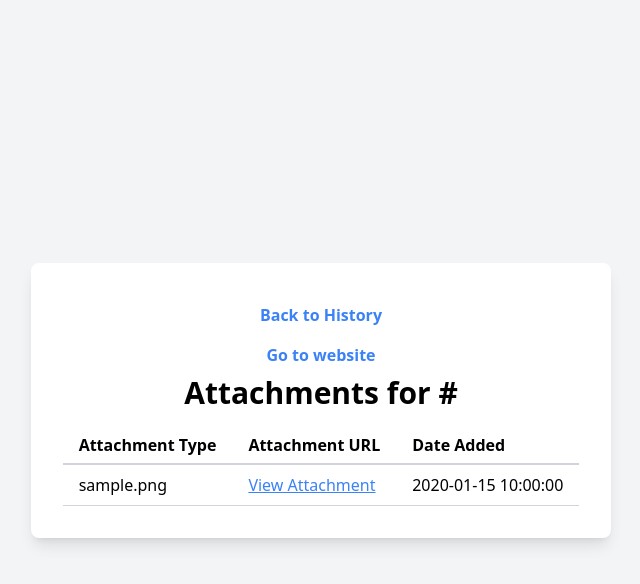
After one commit to Web2AI/WebScraper-W2A, a Flask app: a page that uses src/templates/attachment.html in a window 1280 px wide. The commit adds this page. Shown: the top 584 px of the page, without its empty margins (319-959 px from the left). Run offline with Flask 3, Linux system fonts and the light colour scheme; tables that the repository leaves empty hold one stand-in row (values such as "Sample post"); parts of the project's set-up code (start-up, migrations or seed data) failed here and were passed over; some libraries are stand-ins or nearby versions.

Commit message:
Add frontend to the attachment database Format code

```diff
--- a/src/business/scraper/pipelines/save_attachments_to_db_pipeline.py
+++ b/src/business/scraper/pipelines/save_attachments_to_db_pipeline.py
@@ -14,7 +14,11 @@ class SaveAttachmentsToDBPipeline:
                 for attachment in item["attachments_meta"]:
 
                     # Check if the attachment already exists in the database
-                    existing_item = db.session.query(Attachment).filter_by(attachment_url=attachment["url"]).first()
+                    existing_item = (
+                        db.session.query(Attachment)
+                        .filter_by(attachment_url=attachment["url"])
+                        .first()
+                    )
 
                     if not existing_item:
                         db_attachment = item.attachment_model(attachment)
--- a/src/business/scraper/spiders/pcss.py
+++ b/src/business/scraper/spiders/pcss.py
@@ -99,13 +99,12 @@ class PcssSpider(scrapy.Spider):
 
         return CommonTagsFilter().filter(scraped_html, context_html)
 
-
     def extract_attachments(self, site_url, soup):
         """Extract images, videos, and other attachments from the page."""
 
         logger.debug(f"Extracting attachments from {site_url}")
 
-        #TODO - add list of possible attachments
+        # TODO - add list of possible attachments
 
         attachments_meta = []
 
--- a/src/models.py
+++ b/src/models.py
@@ -20,7 +20,7 @@ class Attachment(db.Model):  # type: ignore
     # At this stage an artificial key is used.
 
     id = db.Column(db.Integer, primary_key=True, autoincrement=True)
-    url = db.Column(db.String(255))      # TODO: add foreign key
+    url = db.Column(db.String(255), db.ForeignKey("site.url"))
     attachment_type = db.Column(db.String(255))
     attachment_content = db.Column(db.LargeBinary)
     attachment_url = db.Column(db.String(255))
--- a/src/routes.py
+++ b/src/routes.py
@@ -1,10 +1,11 @@
+from urllib.parse import unquote
 from flask import Blueprint
 from flask import current_app as app
 from flask import jsonify, render_template, request
 
 from business.scraper.scrapy_runner import ScrapyRunner
 from log_utils import configure_logger
-from models import Site
+from models import Attachment, Site
 
 logger = configure_logger()
 
@@ -46,3 +47,20 @@ def scrape():
     except Exception as e:
         logger.exception("An exception occurred during scraping")
         return jsonify({"error": str(e)}), 500
+
+
+@main.route("/attachment")
+def attachment():
+
+    # Get the url
+    url = request.args.get("url")
+    if not url:
+        return "URL parameter is missing.", 400
+
+    # Decode the URL if necessary
+    decoded_url = unquote(url)
+
+    # Get attachments for the given URL from the database
+    attachments = Attachment.query.filter_by(url=decoded_url).all()
+
+    return render_template("attachment.html", url=decoded_url, attachments=attachments)
--- /dev/null
+++ b/src/templates/attachment.html
@@ -0,0 +1,61 @@
+{% extends "base.html" %} {% block title %}Attachments for {{ url }}{% endblock
+%} {% block content %}
+<div class="bg-white shadow-lg rounded-lg p-8 w-max-content">
+  <a
+    href="{{ url_for('main.history') }}"
+    class="block w-full bg-white text-blue-500 font-semibold py-2 rounded-lg hover:bg-gray-100 transition duration-200 text-center"
+  >
+    Back to History
+  </a>
+  <a
+    href="{{ 'https://' + url }}"
+    target="_blank"
+    class="block w-full bg-white text-blue-500 font-semibold py-2 rounded-lg hover:bg-gray-100 transition duration-200 text-center"
+  >
+    Go to website
+  </a>
+  <h1 class="text-3xl font-bold text-center mb-4">Attachments for {{ url }}</h1>
+  <table class="min-w-full bg-white">
+    <thead>
+      <tr>
+        <th
+          class="py-2 px-4 border-b-2 border-gray-300 text-left leading-tight"
+        >
+          Attachment Type
+        </th>
+        <th
+          class="py-2 px-4 border-b-2 border-gray-300 text-left leading-tight"
+        >
+          Attachment URL
+        </th>
+        <th
+          class="py-2 px-4 border-b-2 border-gray-300 text-left leading-tight"
+        >
+          Date Added
+        </th>
+      </tr>
+    </thead>
+    <tbody>
+      {% for attachment in attachments %}
+      <tr>
+        <td class="py-2 px-4 border-b border-gray-300">
+          {{ attachment.attachment_type }}
+        </td>
+        <td class="py-2 px-4 border-b border-gray-300">
+          <a
+            href="{{ attachment.attachment_url }}"
+            target="_blank"
+            class="text-blue-500 underline"
+          >
+            View Attachment
+          </a>
+        </td>
+        <td class="py-2 px-4 border-b border-gray-300">
+          {{ attachment.date_added }}
+        </td>
+      </tr>
+      {% endfor %}
+    </tbody>
+  </table>
+</div>
+{% endblock %}
```
Also changed, not shown: src/templates/history.html (+21 -0 lines), src/business/scraper/items/stripped_html_item.py (line endings or trailing spaces).
